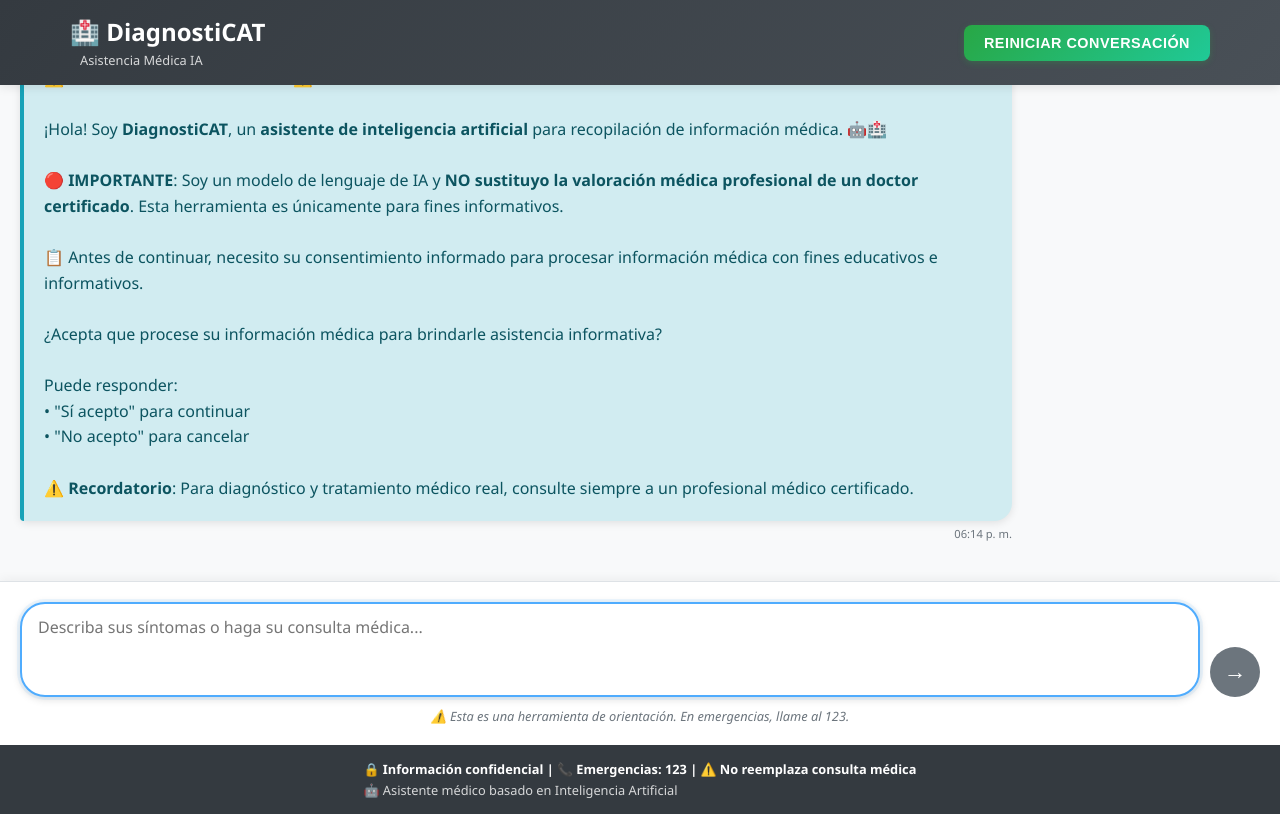
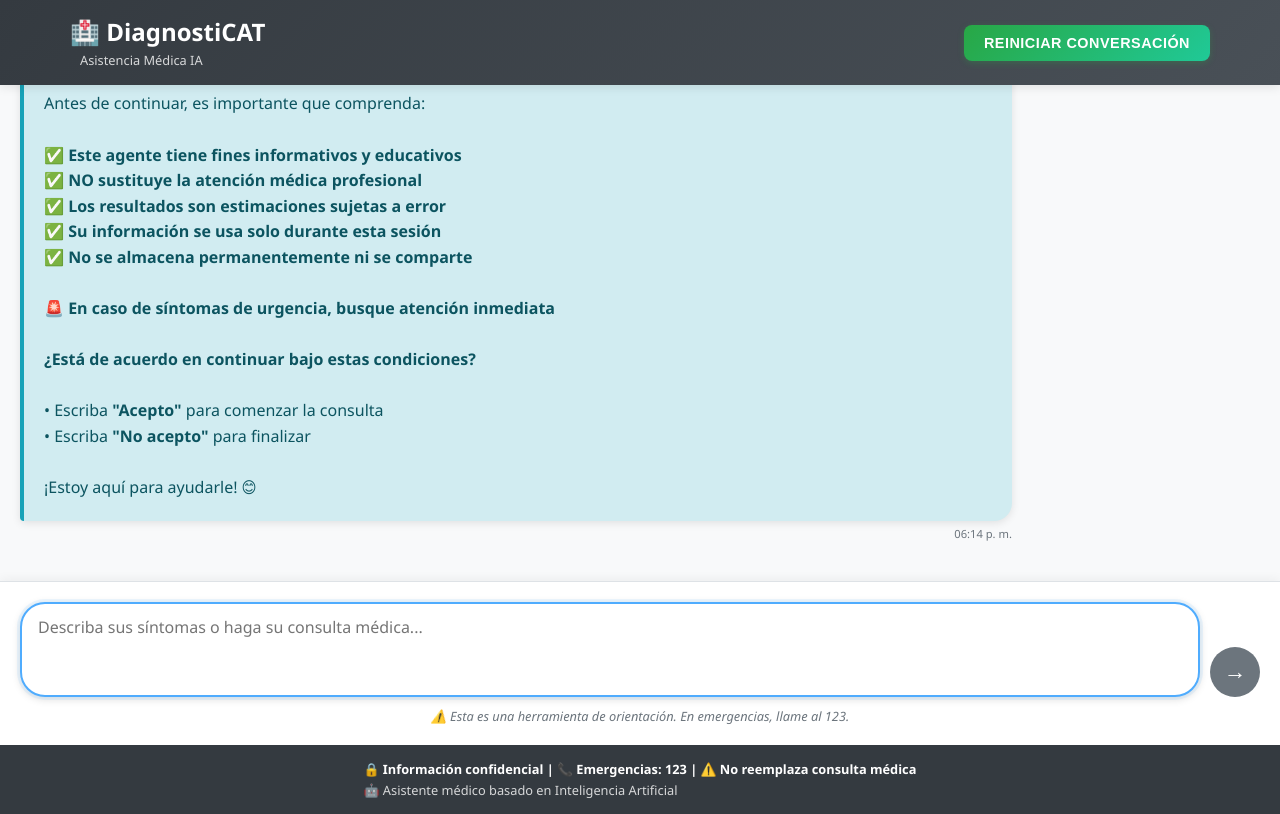
Before and after one commit to kat3016/DiagnostiCAT, a React (Vite) app in the folder frontend/: page / in a window 1280 px wide. Built offline with nearby package versions, Linux system fonts and the light colour scheme.

Commit message:
feat: update welcome message in ChatInterface component; enhance user engagement and clarify consent information

```diff
--- a/frontend/src/components/ChatInterface.jsx
+++ b/frontend/src/components/ChatInterface.jsx
@@ -5,7 +5,7 @@ const ChatInterface = ({ conversationId, onNewConversation }) => {
   const [messages, setMessages] = useState([
     {
       role: 'assistant',
-      content: '⚠️ **ADVERTENCIA IMPORTANTE** ⚠️\n\n¡Hola! Soy **DiagnostiCAT**, un **asistente de inteligencia artificial** para recopilación de información médica. 🤖🏥\n\n🔴 **IMPORTANTE**: Soy un modelo de lenguaje de IA y **NO sustituyo la valoración médica profesional de un doctor certificado**. Esta herramienta es únicamente para fines informativos.\n\n📋 Antes de continuar, necesito su consentimiento informado para procesar información médica con fines educativos e informativos.\n\n¿Acepta que procese su información médica para brindarle asistencia informativa?\n\nPuede responder:\n• "Sí acepto" para continuar\n• "No acepto" para cancelar\n\n⚠️ **Recordatorio**: Para diagnóstico y tratamiento médico real, consulte siempre a un profesional médico certificado.',
+      content: '👋 **¡Hola! Bienvenido/a a DiagnostiCAT** 🏥\n\nSoy un **agente conversacional** diseñado para realizar una **anamnesis básica** y estimar la probabilidad de ciertas condiciones de salud a partir de sus respuestas.\n\n� **¿Qué puedo hacer por usted?**\n• Recopilar información sobre sus síntomas\n• Realizar preguntas médicas estructuradas\n• Proporcionar estimaciones probabilísticas\n\n⏱️ **Duración estimada:** 5-10 minutos\n\n📋 **CONSENTIMIENTO INFORMADO**\n\nAntes de continuar, es importante que comprenda:\n\n✅ **Este agente tiene fines informativos y educativos**\n✅ **NO sustituye la atención médica profesional**\n✅ **Los resultados son estimaciones sujetas a error**\n✅ **Su información se usa solo durante esta sesión**\n✅ **No se almacena permanentemente ni se comparte**\n\n🚨 **En caso de síntomas de urgencia, busque atención inmediata**\n\n**¿Está de acuerdo en continuar bajo estas condiciones?**\n\n• Escriba **"Acepto"** para comenzar la consulta\n• Escriba **"No acepto"** para finalizar\n\n¡Estoy aquí para ayudarle! 😊',
       timestamp: new Date(),
       isWelcome: true
     }
@@ -53,7 +53,7 @@ const ChatInterface = ({ conversationId, onNewConversation }) => {
       setMessages([
         {
           role: 'assistant',
-          content: '⚠️ **ADVERTENCIA IMPORTANTE** ⚠️\n\n¡Hola! Soy **DiagnostiCAT**, un **asistente de inteligencia artificial** para recopilación de información médica. 🤖🏥\n\n🔴 **IMPORTANTE**: Soy un modelo de lenguaje de IA y **NO sustituyo la valoración médica profesional de un doctor certificado**. Esta herramienta es únicamente para fines informativos.\n\n📋 Antes de continuar, necesito su consentimiento informado para procesar información médica con fines educativos e informativos.\n\n¿Acepta que procese su información médica para brindarle asistencia informativa?\n\nPuede responder:\n• "Sí acepto" para continuar\n• "No acepto" para cancelar\n\n⚠️ **Recordatorio**: Para diagnóstico y tratamiento médico real, consulte siempre a un profesional médico certificado.',
+          content: '👋 **¡Hola! Bienvenido/a a DiagnostiCAT** 🏥\n\nSoy un **agente conversacional** diseñado para realizar una **anamnesis básica** y estimar la probabilidad de ciertas condiciones de salud a partir de sus respuestas.\n\n� **¿Qué puedo hacer por usted?**\n• Recopilar información sobre sus síntomas\n• Realizar preguntas médicas estructuradas\n• Proporcionar estimaciones probabilísticas\n\n⏱️ **Duración estimada:** 5-10 minutos\n\n📋 **CONSENTIMIENTO INFORMADO**\n\nAntes de continuar, es importante que comprenda:\n\n✅ **Este agente tiene fines informativos y educativos**\n✅ **NO sustituye la atención médica profesional**\n✅ **Los resultados son estimaciones sujetas a error**\n✅ **Su información se usa solo durante esta sesión**\n✅ **No se almacena permanentemente ni se comparte**\n\n🚨 **En caso de síntomas de urgencia, busque atención inmediata**\n\n**¿Está de acuerdo en continuar bajo estas condiciones?**\n\n• Escriba **"Acepto"** para comenzar la consulta\n• Escriba **"No acepto"** para finalizar\n\n¡Estoy aquí para ayudarle! 😊',
           timestamp: new Date(),
           isWelcome: true
         }
```
